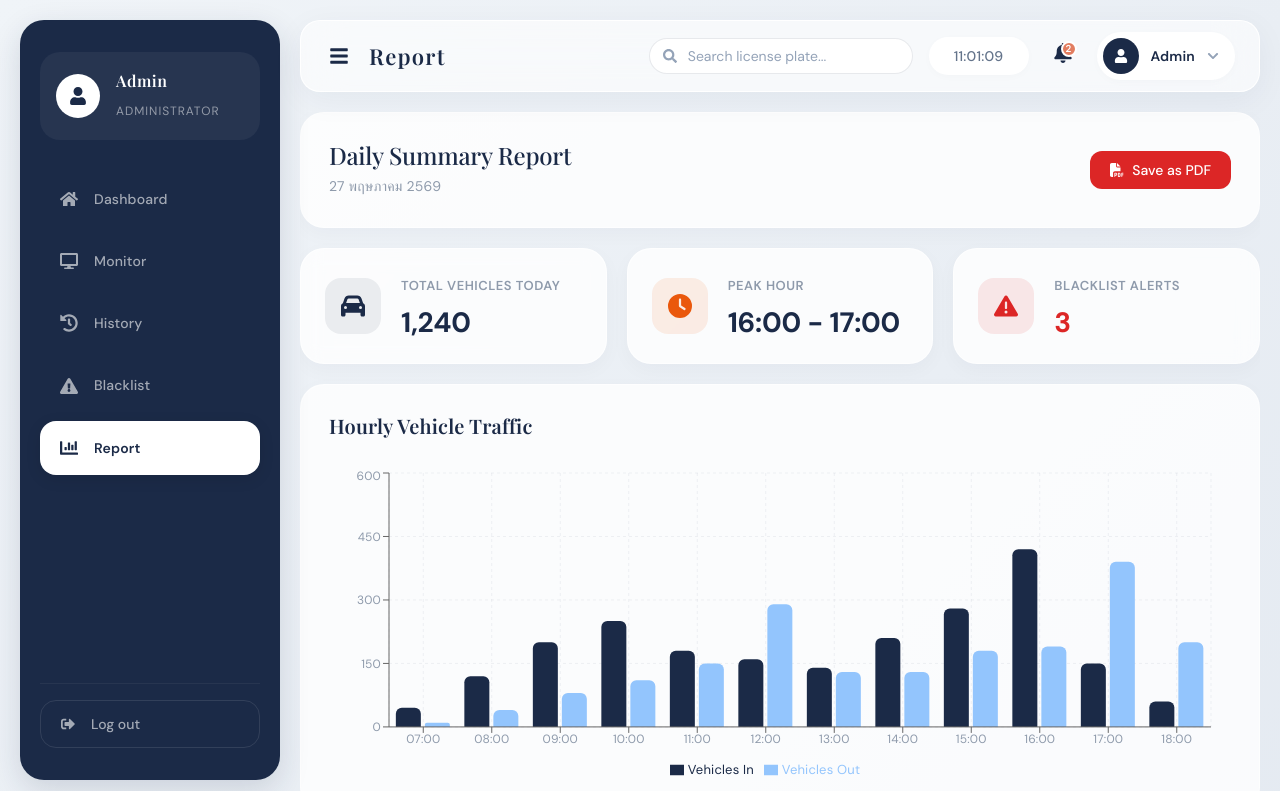
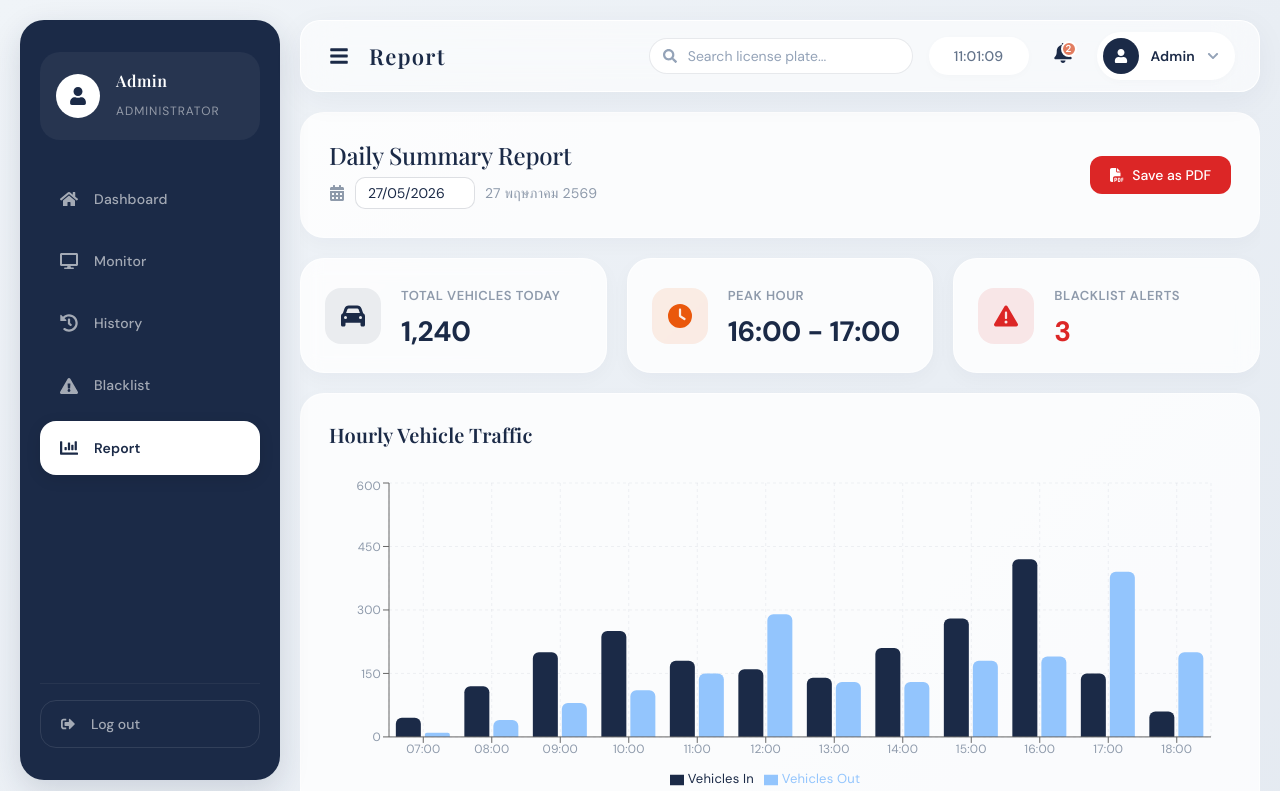
Before and after one commit to chanachoopol/lpr-system, a React (Vite) app: page /report in a window 1280 px wide. Shown: the top 791 px of the page. Built offline with nearby package versions, Linux system fonts and the light colour scheme; a web font is replaced by a local one.

Commit message:
add date picker to history and report pages

```diff
--- a/src/pages/History.jsx
+++ b/src/pages/History.jsx
@@ -5,6 +5,9 @@ import { FaXmark } from 'react-icons/fa6'
 import Layout from '../components/Layout'
 import { mockHistoryData, mockCameraLocations } from '../data/mockData'
 import '../styles/History.css'
+import DatePicker from 'react-datepicker'
+import 'react-datepicker/dist/react-datepicker.css'
+import { FaCalendarAlt } from 'react-icons/fa'
 
 const ROWS_PER_PAGE = 10
 
@@ -15,6 +18,7 @@ function History() {
   const [filteredData, setFilteredData] = useState(mockHistoryData)
   const [currentPage, setCurrentPage] = useState(1)
   const [selectedItem, setSelectedItem] = useState(null)
+  const [selectedDate, setSelectedDate] = useState(new Date())
 
   // รับค่า search จาก URL (มาจาก Navbar search)
   useEffect(() => {
@@ -26,7 +30,11 @@ function History() {
   }, [searchParams])
 
   // ฟังก์ชัน filter ข้อมูล
-  function applyFilters(search = searchInput, camera = selectedCamera) {
+  function applyFilters(
+  search = searchInput,
+  camera = selectedCamera,
+  date = selectedDate
+) {
   const keyword = search.toLowerCase().trim()
   const result = mockHistoryData.filter((item) => {
     const matchSearch =
@@ -34,7 +42,10 @@ function History() {
       item.plate.toLowerCase().includes(keyword) ||
       item.province.includes(keyword)
     const matchCamera = camera === 'all' || item.cameraId === camera
-      return matchSearch && matchCamera
+    const matchDate =
+      date === null ||
+      item.date === date.toLocaleDateString('th-TH')
+    return matchSearch && matchCamera && matchDate
   })
   setFilteredData(result)
   setCurrentPage(1)
@@ -47,6 +58,7 @@ function History() {
   function handleReset() {
   setSearchInput('')
   setSelectedCamera('all')
+  setSelectedDate(new Date())
   setFilteredData(mockHistoryData)
   setCurrentPage(1)
 }
@@ -95,6 +107,20 @@ function History() {
             <button className="btn-filter" onClick={handleFilter}>
               <FaSearch /> Filter
             </button>
+            <div className="filter-group">
+              <label>Date</label>
+              <div className="filter-input-wrap">
+                <FaCalendarAlt className="filter-icon" />
+                <DatePicker
+                  selected={selectedDate}
+                  onChange={(date) => setSelectedDate(date)}
+                  dateFormat="dd/MM/yyyy"
+                  maxDate={new Date()}
+                  className="datepicker-history"
+                  placeholderText="Select date"
+                />
+              </div>
+            </div>
             <button className="btn-reset" onClick={handleReset}>
                 <FaRedo /> Reset
             </button>
--- a/src/pages/Report.jsx
+++ b/src/pages/Report.jsx
@@ -1,15 +1,28 @@
 import { useState } from 'react'
+import DatePicker from 'react-datepicker'
+import 'react-datepicker/dist/react-datepicker.css'
 import {
   BarChart, Bar, XAxis, YAxis, CartesianGrid,
   Tooltip, Legend, ResponsiveContainer
 } from 'recharts'
 import { FaCar, FaClock, FaTriangleExclamation, FaFilePdf } from 'react-icons/fa6'
+import { FaCalendarAlt } from 'react-icons/fa'
 import Layout from '../components/Layout'
 import { mockReportData } from '../data/mockData'
 import '../styles/Report.css'
 
 function Report() {
   const [data] = useState(mockReportData)
+  const [selectedDate, setSelectedDate] = useState(new Date())
+
+  // แปลงวันที่เป็นภาษาไทย
+  function formatDateThai(date) {
+    return date.toLocaleDateString('th-TH', {
+      year: 'numeric',
+      month: 'long',
+      day: 'numeric'
+    })
+  }
 
   function handlePrint() {
     window.print()
@@ -23,13 +36,20 @@ function Report() {
         <div className="content-card report-header">
           <div className="report-header-left">
             <h2 className="report-title">Daily Summary Report</h2>
-            <p className="report-date">
-              {new Date().toLocaleDateString('th-TH', {
-                year: 'numeric',
-                month: 'long',
-                day: 'numeric'
-              })}
-            </p>
+            <div className="report-date-picker">
+              <FaCalendarAlt className="report-cal-icon" />
+              <DatePicker
+                selected={selectedDate}
+                onChange={(date) => setSelectedDate(date)}
+                dateFormat="dd/MM/yyyy"
+                maxDate={new Date()}
+                className="datepicker-input"
+                placeholderText="เลือกวันที่"
+              />
+              <span className="report-date-display">
+                {formatDateThai(selectedDate)}
+              </span>
+            </div>
           </div>
           <button className="btn-pdf" onClick={handlePrint}>
             <FaFilePdf /> Save as PDF
@@ -97,21 +117,9 @@ function Report() {
                     boxShadow: '0 8px 24px rgba(27,42,71,0.12)'
                   }}
                 />
-                <Legend
-                  wrapperStyle={{ fontFamily: 'DM Sans', fontSize: 13 }}
-                />
-                <Bar
-                  dataKey="in"
-                  name="Vehicles In"
-                  fill="rgb(27, 42, 71)"
-                  radius={[6, 6, 0, 0]}
-                />
-                <Bar
-                  dataKey="out"
-                  name="Vehicles Out"
-                  fill="rgb(147, 197, 253)"
-                  radius={[6, 6, 0, 0]}
-                />
+                <Legend wrapperStyle={{ fontFamily: 'DM Sans', fontSize: 13 }} />
+                <Bar dataKey="in" name="Vehicles In" fill="rgb(27, 42, 71)" radius={[6, 6, 0, 0]} />
+                <Bar dataKey="out" name="Vehicles Out" fill="rgb(147, 197, 253)" radius={[6, 6, 0, 0]} />
               </BarChart>
             </ResponsiveContainer>
           </div>
@@ -140,9 +148,7 @@ function Report() {
                     <span className="plate-text">{item.plate}</span>
                     <span className="report-province"> {item.province}</span>
                   </td>
-                  <td>
-                    <strong>{item.count}</strong> times
-                  </td>
+                  <td><strong>{item.count}</strong> times</td>
                 </tr>
               ))}
             </tbody>
--- a/src/styles/History.css
+++ b/src/styles/History.css
@@ -390,3 +390,21 @@
     justify-content: center;
   }
 }
+.datepicker-history {
+  width: 100%;
+  padding: 10px 16px 10px 38px;
+  border: 1px solid rgba(27, 42, 71, 0.1);
+  border-radius: 12px;
+  background: rgb(255, 255, 255);
+  font-family: 'DM Sans', sans-serif;
+  font-size: 14px;
+  color: rgb(27, 42, 71);
+  outline: none;
+  cursor: pointer;
+  transition: all 0.2s ease;
+}
+
+.datepicker-history:focus {
+  border-color: rgba(27, 42, 71, 0.3);
+  box-shadow: 0 2px 8px rgba(27, 42, 71, 0.08);
+}
--- a/src/styles/Report.css
+++ b/src/styles/Report.css
@@ -284,3 +284,54 @@
     grid-template-columns: 1fr;
   }
 }
+
+/* Date Picker */
+.report-date-picker {
+  display: flex;
+  align-items: center;
+  gap: 10px;
+  margin-top: 8px;
+}
+
+.report-cal-icon {
+  color: rgb(142, 154, 171);
+  font-size: 16px;
+  flex-shrink: 0;
+}
+
+.datepicker-input {
+  padding: 6px 12px;
+  border: 1px solid rgba(27, 42, 71, 0.15);
+  border-radius: 10px;
+  font-family: 'DM Sans', sans-serif;
+  font-size: 14px;
+  color: rgb(27, 42, 71);
+  outline: none;
+  cursor: pointer;
+  width: 120px;
+  transition: all 0.2s ease;
+}
+
+.datepicker-input:focus {
+  border-color: rgba(27, 42, 71, 0.4);
+  box-shadow: 0 2px 8px rgba(27, 42, 71, 0.08);
+}
+
+.report-date-display {
+  font-size: 14px;
+  color: rgb(142, 154, 171);
+}
+
+/* ซ่อน date picker ตอน print */
+@media print {
+  .report-date-picker {
+    display: none !important;
+  }
+
+  .report-date-print {
+    display: block !important;
+    font-size: 12px;
+    color: rgb(100, 116, 139);
+    margin-top: 4px;
+  }
+}
```
Lines whose indentation alone changed are shown as unchanged.
